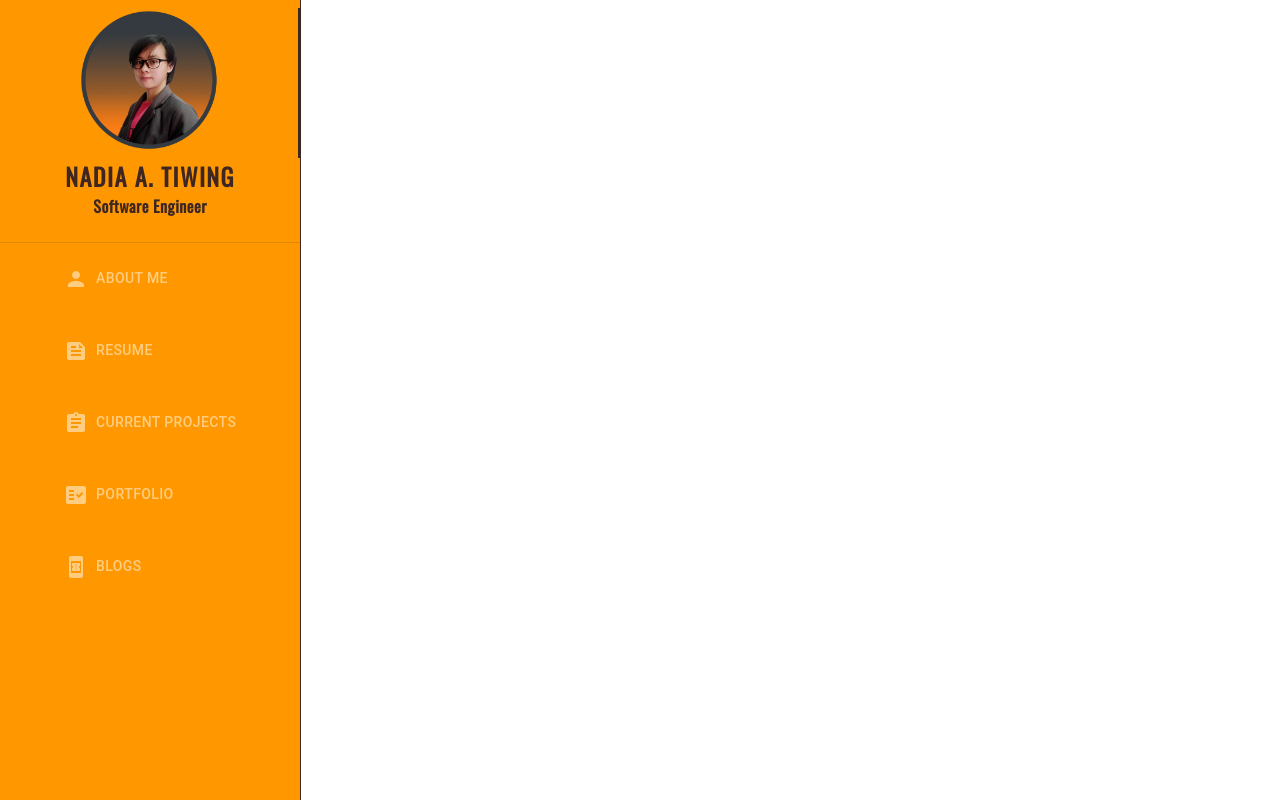
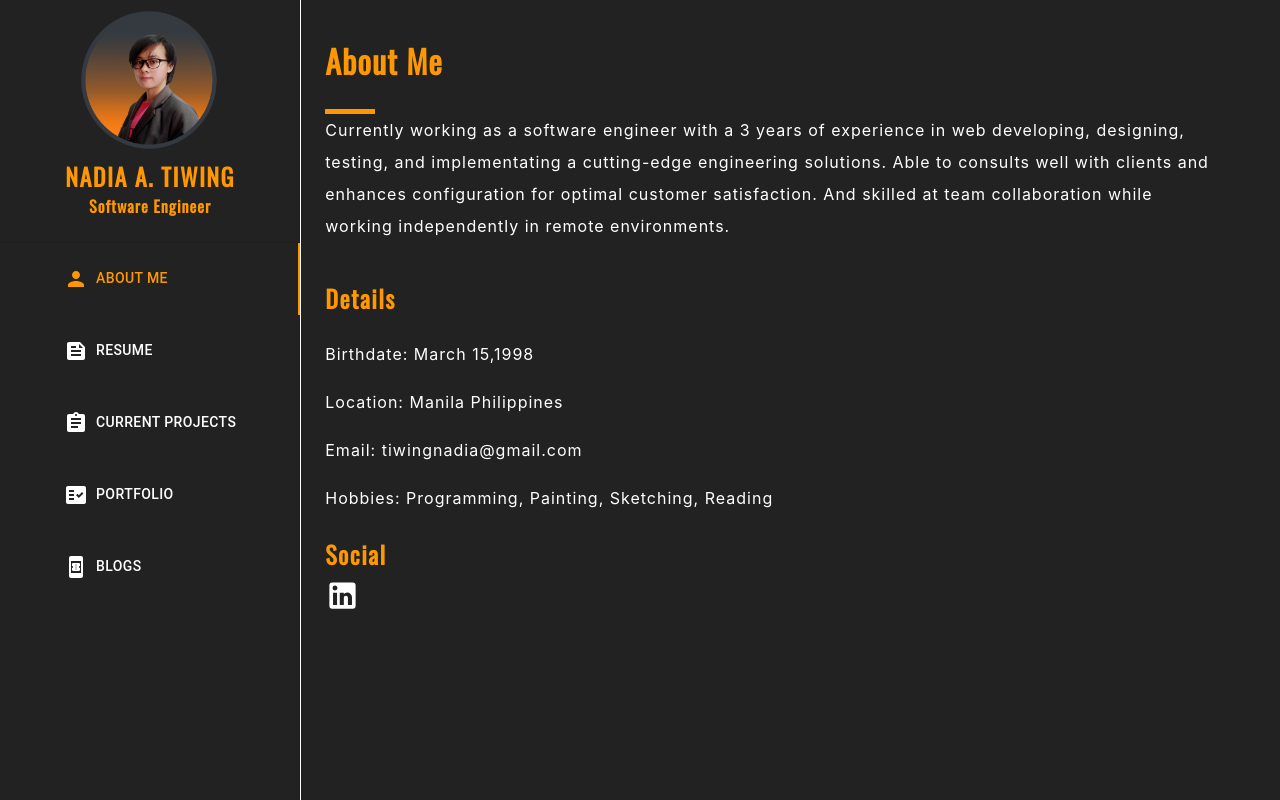
Before and after one commit to NadzTiwing/nadia-tiwing, a React (Create React App) app in the folder profile/: page / in a window 1280 px wide. Built offline with nearby package versions, Linux system fonts and the light colour scheme.

Commit message:
insert about me section

```diff
--- a/profile/src/App.css
+++ b/profile/src/App.css
@@ -1,6 +1,4 @@
-.App {
-  text-align: center;
-}
+
 
 .App-logo {
   height: 40vmin;
--- a/profile/src/index.css
+++ b/profile/src/index.css
@@ -27,7 +27,11 @@ code {
   border-bottom: 1px white;
 }
 
-.text{
-  margin-top: 20em;
-  /* opacity: 0; */
+.underline{
+  border-bottom: 5px solid orange;
 }
+
+.center{
+  display: flex;
+  align-self: center;
+}
--- a/profile/src/main/content/about_me.tsx
+++ b/profile/src/main/content/about_me.tsx
@@ -1,11 +1,35 @@
-import { Grid } from "@mui/material";
-
+import { Grid, Typography, Box, Link } from "@mui/material";
+import LinkedInIcon from '@mui/icons-material/LinkedIn';
 export default function AboutMe() {
     return(
-        <Grid container spacing={0}>
-            <Grid item xs={8}>
-                Lorem ipsum dolor sit amet consectetur adipisicing elit. Vitae iste facilis earum. Ipsum, reprehenderit delectus.
+        <Box sx={{
+            width: 900,
+            height: 300,
+            //backgroundColor: 'primary.light',
+        }} >
+            <Typography variant='body1' sx={{ mb:4 }} >
+                Currently working as a software engineer with a 3 years of experience in web developing, designing,  testing, and implementating a cutting-edge engineering solutions. Able to consults well with clients and enhances configuration for optimal customer satisfaction. And skilled at team collaboration while working independently in remote environments.
+            </Typography>
+            <Typography variant='h2'  >Details</Typography>
+            <Grid justifyContent="flex-start" alignItems="flex-start" direction="row">
+                <Grid item xs={6}>
+                    <Typography variant='body1'>
+                        <p>Birthdate: March 15,1998</p>
+                        <p>Location: Manila Philippines</p>
+                        <p>Email: tiwingnadia@gmail.com</p>
+                        <p>Hobbies: Programming, Painting, Sketching, Reading</p>
+                    </Typography>
+                </Grid>
             </Grid>
-        </Grid>
+            <Typography variant='h2'  >Social</Typography>
+            <Grid justifyContent="flex-start" alignItems="flex-start" direction="row">
+                <Grid item>
+                <Link href="https://www.linkedin.com/in/nadia-tiwing-06b733234"
+                target="_blank" rel="noopener" underline="none" sx={{ color: 'primary.light' }}>
+                    <LinkedInIcon fontSize="large"/>
+                </Link>
+                </Grid>
+            </Grid>
+        </Box>
     );
 }
--- a/profile/src/main/content/blogs.tsx
+++ b/profile/src/main/content/blogs.tsx
@@ -2,9 +2,15 @@ import { Grid } from "@mui/material";
 
 export default function Blogs() {
     return(
-        <Grid container spacing={0}>
-            <Grid item xs={8}>
-                blogs
+        <Grid container spacing={3}>
+            <Grid item xs>
+                <div>lorem50</div>
+            </Grid>
+            <Grid item xs={6}>
+                <div>xs=6</div>
+            </Grid>
+            <Grid item xs>
+                <div>xs</div>
             </Grid>
         </Grid>
     );
--- a/profile/src/main/content/portfolio.tsx
+++ b/profile/src/main/content/portfolio.tsx
@@ -2,9 +2,15 @@ import { Grid } from "@mui/material";
 
 export default function Portfolio() {
     return(
-        <Grid container spacing={0}>
-            <Grid item xs={8}>
-                Portfolio
+        <Grid container spacing={3}>
+            <Grid item xs>
+                <div>xs</div>
+            </Grid>
+            <Grid item xs={6}>
+                <div>xs=6</div>
+            </Grid>
+            <Grid item xs>
+                <div>xs</div>
             </Grid>
         </Grid>
     );
--- a/profile/src/main/content/projects.tsx
+++ b/profile/src/main/content/projects.tsx
@@ -2,9 +2,15 @@ import { Grid } from "@mui/material";
 
 export default function Projects() {
     return(
-        <Grid container spacing={0}>
-            <Grid item xs={8}>
-            Projects
+        <Grid container spacing={3}>
+            <Grid item xs>
+                <div>xs</div>
+            </Grid>
+            <Grid item xs={6}>
+                <div>xs=6</div>
+            </Grid>
+            <Grid item xs>
+                <div>xs</div>
             </Grid>
         </Grid>
     );
--- a/profile/src/main/content/resume.tsx
+++ b/profile/src/main/content/resume.tsx
@@ -2,9 +2,15 @@ import { Grid } from "@mui/material";
 
 export default function Resume() {
     return(
-        <Grid container spacing={0}>
-            <Grid item xs={8}>
-                Resume: Lorem ipsum dolor sit amet consectetur adipisicing elit. Vitae iste facilis earum. Ipsum, reprehenderit delectus.
+        <Grid container spacing={3}>
+            <Grid item xs>
+                <div>xs</div>
+            </Grid>
+            <Grid item xs={6}>
+                <div>xs=6</div>
+            </Grid>
+            <Grid item xs>
+                <div>xs</div>
             </Grid>
         </Grid>
     );
--- /dev/null
+++ b/profile/src/main/content/template.tsx
@@ -0,0 +1,28 @@
+import { Grid, Divider, Box, Typography } from "@mui/material";
+
+interface Content{
+    title: string,
+    details: any
+}
+
+export default function Template(content: Content) {
+    return(
+        <Grid container spacing={0} justifyContent="flex-start" alignItems="flex-start" direction="column">
+            <Grid item xs={6}>
+                <Typography variant={'h1'}>{content.title}</Typography>
+
+                <Box
+                sx={{
+                    mt: 2,
+                    width: 50,
+                    height: 5,
+                    backgroundColor: 'primary.main',
+                }}
+                />
+            </Grid>
+            <Grid>
+                {content.details}
+            </Grid>
+        </Grid>
+    );
+}
--- a/profile/src/main/index.tsx
+++ b/profile/src/main/index.tsx
@@ -3,20 +3,33 @@ import Sidebar from './sidebar'
 import { orange, brown } from '@mui/material/colors';
 
 export default function Main(){
+    const titleFont = 'Oswald';
+    const mainColor = orange[500];
+
     const theme = createTheme();
-    const titleFont = 'Oswald';
+    theme.typography.h1 = {
+        fontFamily: titleFont,
+        color: mainColor
+    };
     theme.typography.h2 = {
         fontFamily: titleFont,
-        letterSpacing: 1.5
+        letterSpacing: 1.5,
+        color: mainColor
     };
     theme.typography.h4 = {
         fontFamily: titleFont,
-        letterSpacing: 0.5
+        letterSpacing: 1
     };
+    theme.typography.body1 = {
+        color: 'white',
+        letterSpacing: 1,
+        lineHeight: 2,
+        alignSelf: 'flex-start'
+    }
     theme.palette.primary = {
         light:'white',
-        main:brown[900],
-        dark:orange[500],
+        main:mainColor,
+        dark:'#222222',
         contrastText:'white'
     }
 
--- a/profile/src/main/sidebar.tsx
+++ b/profile/src/main/sidebar.tsx
@@ -20,6 +20,7 @@ import Resume from './content/resume';
 import Portfolio from './content/portfolio';
 import Projects from './content/projects';
 import Blogs from './content/blogs';
+import Template from './content/template';
 
 interface TabPanelProps {
   children?: React.ReactNode;
@@ -54,10 +55,7 @@ function a11yProps(index: number) {
 }
 
 export default function Sidebar() {
-  const [value, setValue] = React.useState(0);
-  const sidebarBg = orange[500];
-  const navText = orange[200];
-  const coffee = brown[900];
+  const [value, setValue] = React.useState(4);
 
   const navLinks=[
     {
@@ -102,19 +100,18 @@ export default function Sidebar() {
     let tab = tabId?.split('-');
     let tabIndex = tab? parseInt(tab[2]):0;
     setValue(tabIndex);
-    console.log(value);
   };
 
   return (
     <Box
-      sx={{ flexGrow: 1, bgcolor: 'background.paper', display: 'flex', height: '100vh' }}
+      sx={{ flexGrow: 1, bgcolor: 'primary.dark', display: 'flex', height: '100vh' }}
     >
       <Tabs
         orientation="vertical"
         value={value}
         onChange={evt => handleChange(evt)}
         aria-label="Sidebar"
-        sx={{ borderRight: 1, color:coffee, bgcolor: sidebarBg, py:1}}
+        sx={{ borderRight: 1, color:'primary.light', bgcolor: 'primary.dark', py:1}}
         className='nav-links'
         indicatorColor='primary'
       >
@@ -123,15 +120,15 @@ export default function Sidebar() {
         src="/img/nadz.png"
         id='profile-pic'
         />
-        <Typography variant="h2" sx={{color:coffee}}>NADIA A. TIWING</Typography>
-        <Typography variant="h4" sx={{color:coffee}}>Software Engineer</Typography>
+        <Typography variant="h2" sx={{color:'primary.main'}} className="center">NADIA A. TIWING</Typography>
+        <Typography variant="h4" sx={{color:'primary.main'}} className="center">Software Engineer</Typography>
         <Divider sx={{pt:3}}/>
         {navLinks.map( (link, index) =>(
           <Tab
           icon={<link.icon/>}
           iconPosition="start"
           label={link.title} {...a11yProps(link.index)}
-          sx={{color:navText, px:8, my:0}}
+          sx={{color:'primary.light', px:8, my:0}}
           className='nav-links'
           />
         ))}
@@ -144,7 +141,7 @@ export default function Sidebar() {
               initial={{ opacity: 0 }}
               animate={{ opacity: 1, y: 5 }}
             >
-              {link.content}
+              <Template title={link.title} details={link.content}/>
             </motion.div>
           </AnimatePresence>
         </TabPanel>
```
